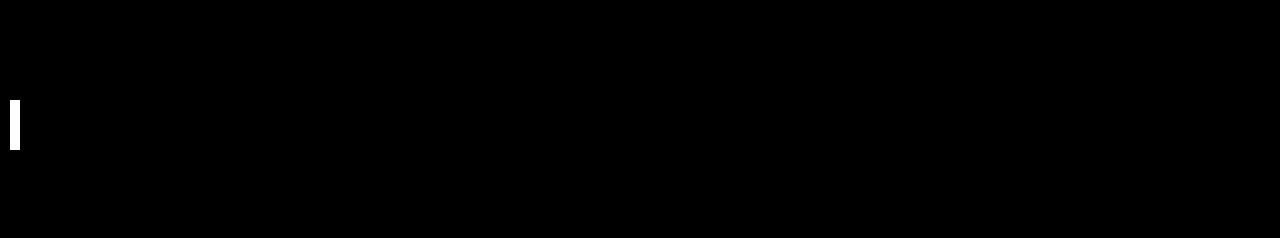
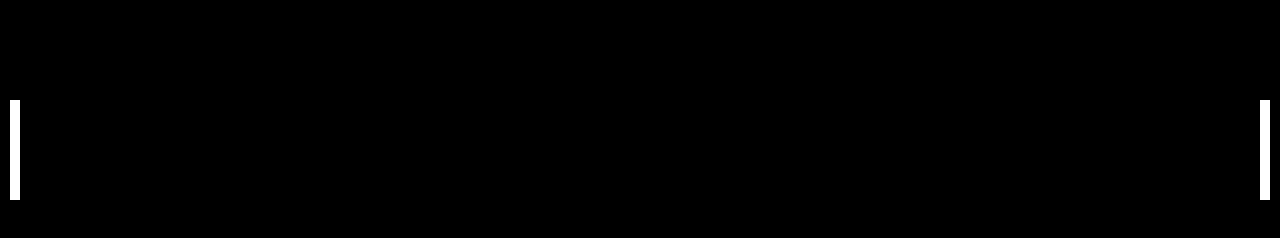
Before and after one commit to skroyer09/pong, a plain HTML site: page index.html in a window 1280 px wide. Drawn offline with Linux system fonts and the light colour scheme.

Commit message:
Update canvas size and add second paddle

```diff
--- a/index.html
+++ b/index.html
@@ -10,6 +10,9 @@
 <script>
     const canvas = document.querySelector('canvas')
     const c = canvas.getContext('2d')
+
+    canvas.width = innerWidth
+    canvas.height = innerHeight
 
     class Paddle {
         constructor({position}) {
@@ -36,5 +39,13 @@
         },
     })
 
+    const paddle2 = new Paddle({
+        position: {
+            x: canvas.width - 10 * 2,
+            y: 100,
+        },
+    })
+
     paddle1.draw()
+    paddle2.draw()
 </script>
```
